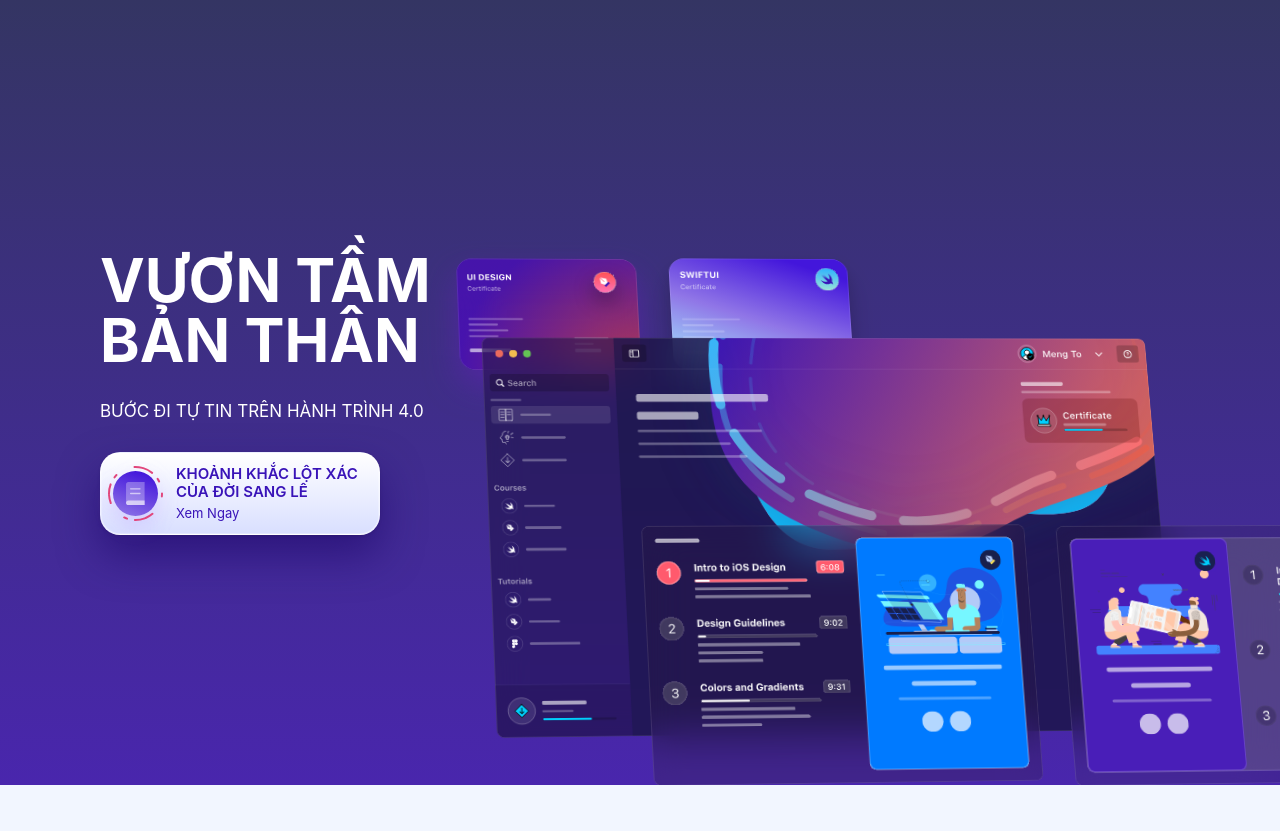
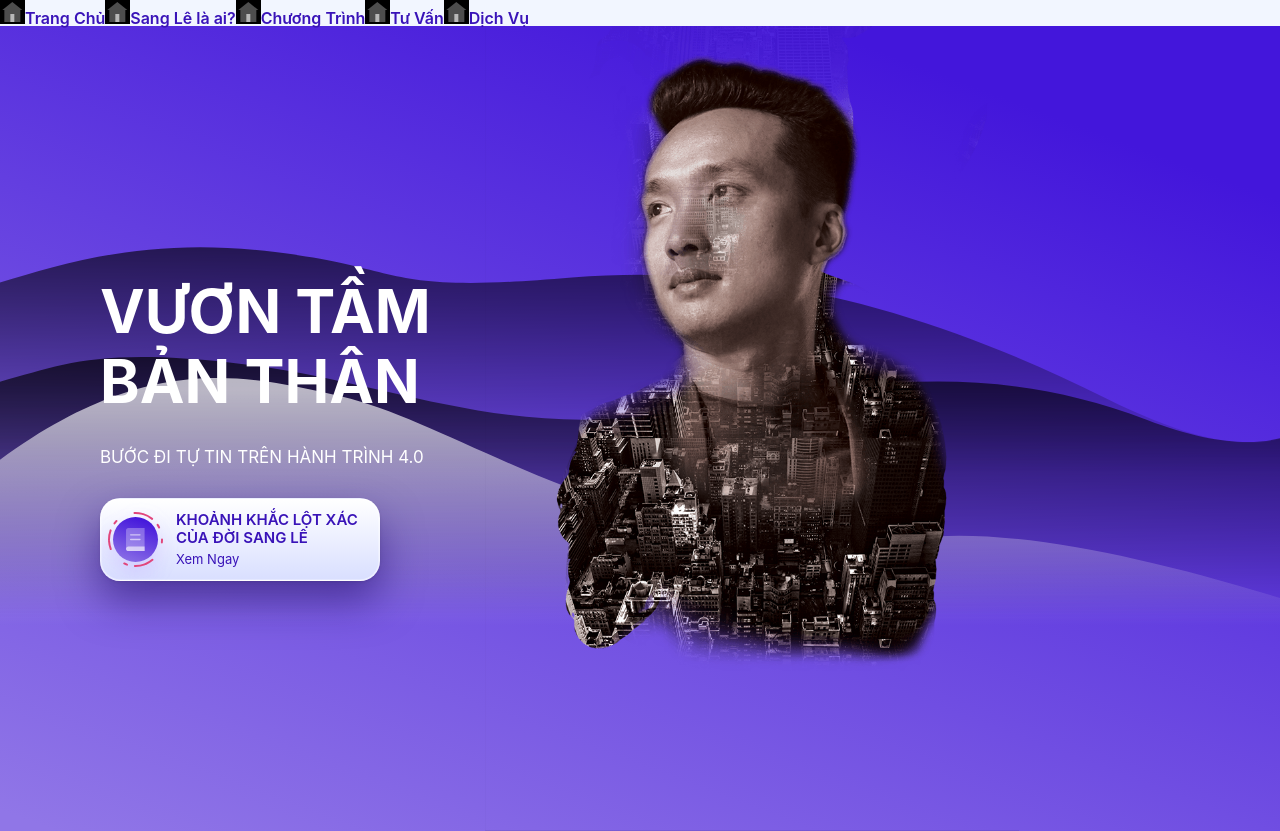
Before and after one commit to galacoder/sfd-sangleweb, a Gatsby site: page / in a window 1280 px wide. Before the commit the page ends 800 px from the top, so only its background shows below. Built offline with nearby package versions, Linux system fonts and the light colour scheme; Gatsby itself is replaced by a stand-in of ours.

Commit message:
Static Data with Arrays

```diff
--- /dev/null
+++ b/src/components/layout/Header.js
@@ -0,0 +1,36 @@
+import React from "react"
+import styled from "styled-components"
+import { Link } from "gatsby"
+
+const menuData = [
+  { title: "Trang Chủ", icon: "/images/icons/home.svg", link: "/trang-chu" },
+  {
+    title: "Sang Lê là ai?",
+    icon: "/images/icons/home.svg ",
+    link: "/sang-le-la-ai",
+  },
+  {
+    title: "Chương Trình",
+    icon: "/images/icons/home.svg",
+    link: "/chuong-trinh",
+  },
+  { title: "Tư Vấn", icon: "/images/icons/home.svg", link: "/tu-van" },
+  { title: "Dịch Vụ", icon: "/images/icons/home.svg", link: "/dich-vu" },
+]
+
+export default function Header() {
+  return (
+    <>
+      {menuData.map((item, index) => (
+        <Link to={item.link} key={index}>
+          <img
+            src={item.icon}
+            style={{ backgroundColor: "black" }}
+            alt={item.title}
+          />
+          {item.title}
+        </Link>
+      ))}
+    </>
+  )
+}
--- a/src/components/layout/layout.js
+++ b/src/components/layout/layout.js
@@ -1,11 +1,13 @@
 import React from "react"
 import "./layout.css"
 import { GlobalStyle } from "../styles/GlobalStyle"
+import Header from "./Header"
 
 function Layout({ children }) {
   return (
     <>
       <GlobalStyle />
+      <Header />
       <main>{children}</main>
     </>
   )
--- a/src/components/sections/HeroSection.js
+++ b/src/components/sections/HeroSection.js
@@ -20,7 +20,7 @@ function HeroSection() {
             />
           </Link>
         </TextWrapper>
-        <MockupAnimation />
+        {/* <MockupAnimation /> */}
       </ContentWrapper>
     </Wrapper>
   )
@@ -29,7 +29,14 @@ function HeroSection() {
 export default HeroSection
 
 const Wrapper = styled.div`
-  background: linear-gradient(180deg, #343563 0%, #4926ad 100%);
+  background: url("/images/background/humanize-nobg.png"),
+    url("/images/waves/course-wave1.svg"), url("/images/waves/course-wave2.svg"),
+    url("/images/waves/course-wave3.svg"),
+    linear-gradient(200.44deg, #4316db 13.57%, #9076e7 98.38%);
+  background-repeat: no-repeat;
+  background-size: contain;
+  background-position: right 35% bottom 35%;
+  background-position-y: center, bottom;
   margin: 0 auto;
   max-width: 100%;
   padding: 250px 100px;
--- a/src/components/styles/TextStyles.js
+++ b/src/components/styles/TextStyles.js
@@ -3,6 +3,7 @@ import styled from "styled-components"
 export const H1 = styled.h1`
   font-weight: bold;
   font-size: 60px;
+  line-height: 70px;
 `
 
 export const H2 = styled.h2`
```
